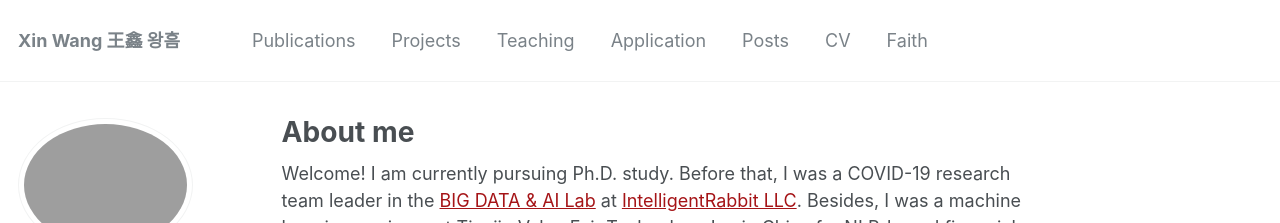
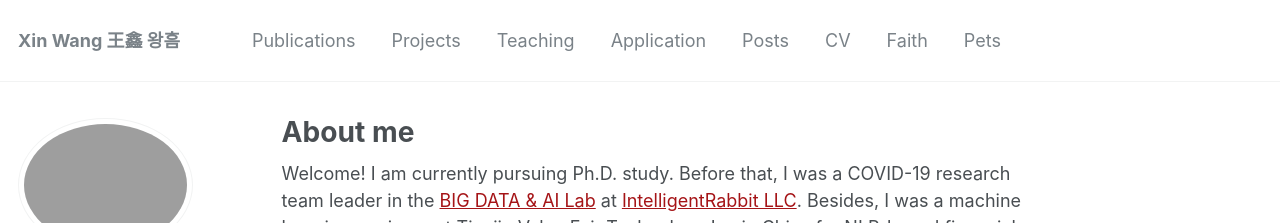
Before and after one commit to xin-wang-kr/xin-wang-kr.github.io, a Jekyll site: the page built from _pages/about.md, in a window 1280 px wide and 900 px high. Shown: the top 223 px of the window. Built offline with Jekyll 4.4.1, drawn with Linux system fonts in a browser that asks for light colours.

Commit message:
Update navigation.yml

```diff
--- a/_data/navigation.yml
+++ b/_data/navigation.yml
@@ -20,3 +20,6 @@ main:
 
   - title: "Faith"
     url: /faith/
+
+  - title: "Pets"
+    url: /pets/
```
